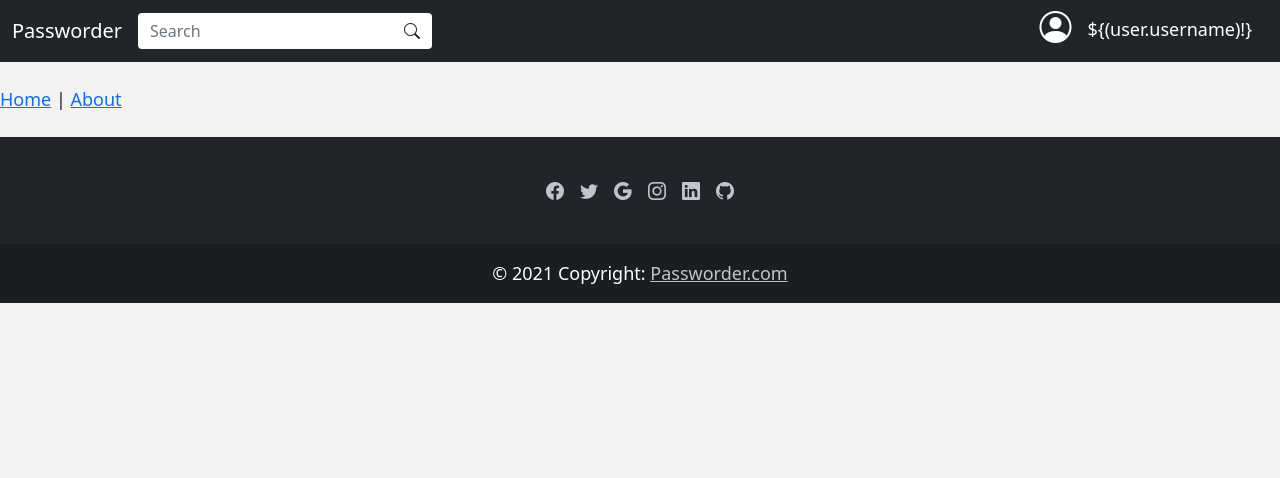
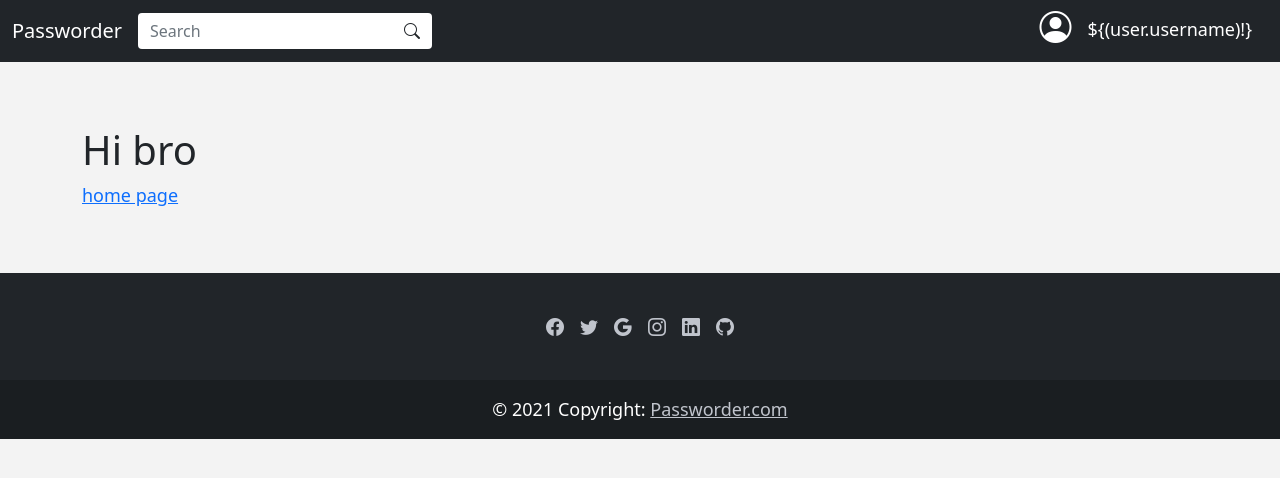
Before and after one commit to UrSenpaiii/passworder-deprecated, a Vue app: page / in a window 1280 px wide. Shown: the top 478 px of the page. Built offline with nearby package versions, Linux system fonts and the light colour scheme.

Commit message:
remove about.vue

```diff
--- a/src/App.vue
+++ b/src/App.vue
@@ -1,9 +1,5 @@
 <template>
   <Header/>
-  <div>
-    <router-link to="/">Home</router-link> |
-    <router-link to="/about">About</router-link>
-  </div>
   <router-view/>
   <Footer/>
 </template>
--- a/src/router.js
+++ b/src/router.js
@@ -2,13 +2,12 @@
 
 const routes = [
   {
-    path: '/home',
-    name: 'Home',
-    component: () => import('@/views/Home')
-  }, {
-    path: '/about',
-    name: 'About',
-    component: () => import('@/views/About')
+    path: "/",
+    component: () => import("@/views/Main")
+  },
+  {
+    path: "/home",
+    component: () => import("@/views/Home")
   },
 ]
 
--- a/src/views/About.vue
+++ /dev/null
@@ -1,5 +0,0 @@
-<template>
-  <div class="about">
-    <h1>This is an about page</h1>
-  </div>
-</template>
```
